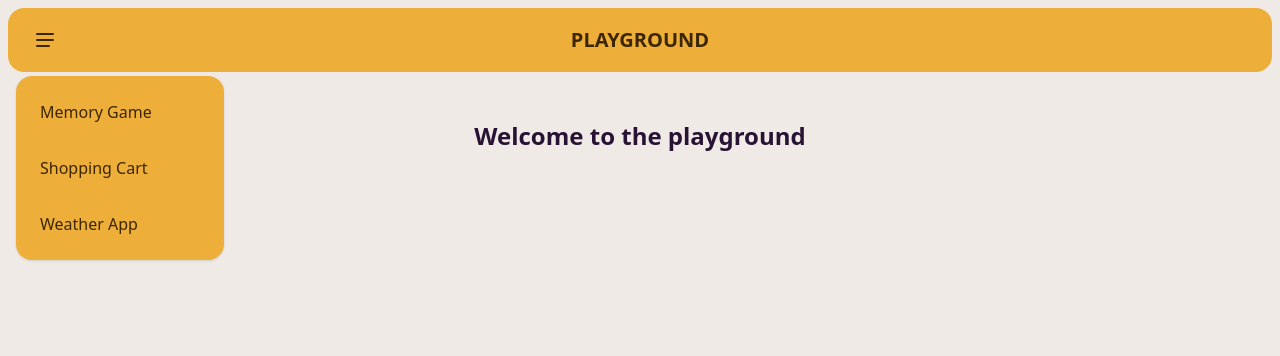
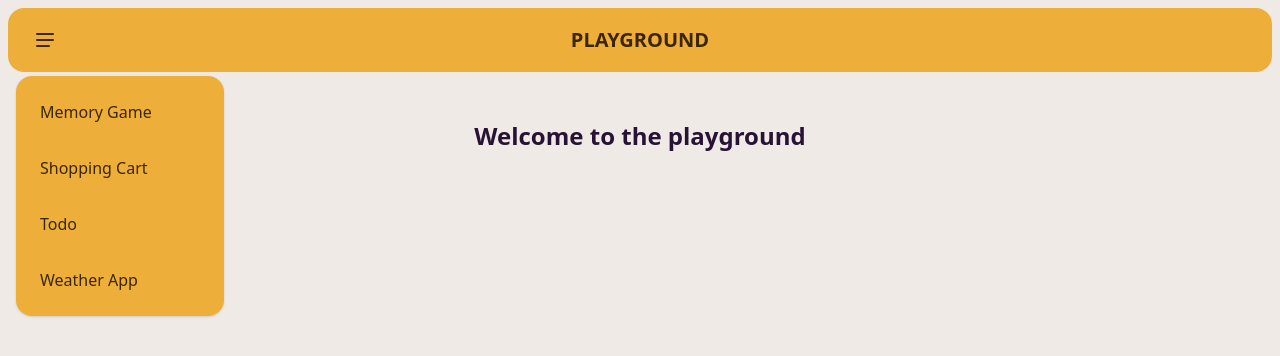
Before and after one commit to cakegod/svelte-kit-playground, a SvelteKit app: page / in a window 1280 px wide. Both pictures are taken after a click on the button 45 px from the left and 40 px from the top of the page. Shown: the top 356 px of the page. Built offline with nearby package versions, Linux system fonts and the light colour scheme.

Commit message:
feat: dynamic project links!

```diff
--- a/src/routes/Navbar.svelte
+++ b/src/routes/Navbar.svelte
@@ -1,11 +1,26 @@
+<script context="module" lang="ts">
+	const modules = import.meta.glob('./**/+page.svelte');
+
+	interface ProjectLink {
+		route: string;
+		name: string;
+	}
+
+	const projectLinks = Object.keys(modules).reduce((acc, curr) => {
+		const clean = curr.replace('+page.svelte', '').slice(1).split('/')[1];
+		const projectPath = '/' + clean;
+		const projectName = clean
+			.split('-')
+			.map((name) => name.charAt(0).toUpperCase() + name.slice(1))
+			.join(' ');
+		return acc.some((item) => item.name === projectName) || projectName === ''
+			? acc
+			: [...acc, { route: projectPath, name: projectName }];
+	}, [] as ProjectLink[]);
+</script>
+
 <script lang="ts">
 	import { IconAlignJustified } from '@tabler/icons-svelte';
-
-	const links = [
-		{ route: 'memory-game', name: 'Memory Game' },
-		{ route: 'shopping-cart', name: 'Shopping Cart' },
-		{ route: 'weather-app', name: 'Weather App' }
-	];
 </script>
 
 <nav class="navbar rounded-box max-w-screen-2xl bg-accent text-accent-content xl:mx-auto">
@@ -14,8 +29,8 @@
 			<IconAlignJustified />
 		</button>
 		<ul class="dropdown-content menu rounded-box mt-3 w-52 bg-accent p-2 shadow">
-			{#each links as link}
-				<a class="p-4 transition-colors hover:bg-accent-focus" href={`/${link.route}`}>
+			{#each projectLinks as link}
+				<a class="p-4 transition-colors hover:bg-accent-focus" href={`${link.route}`}>
 					{link.name}
 				</a>
 			{/each}
```
